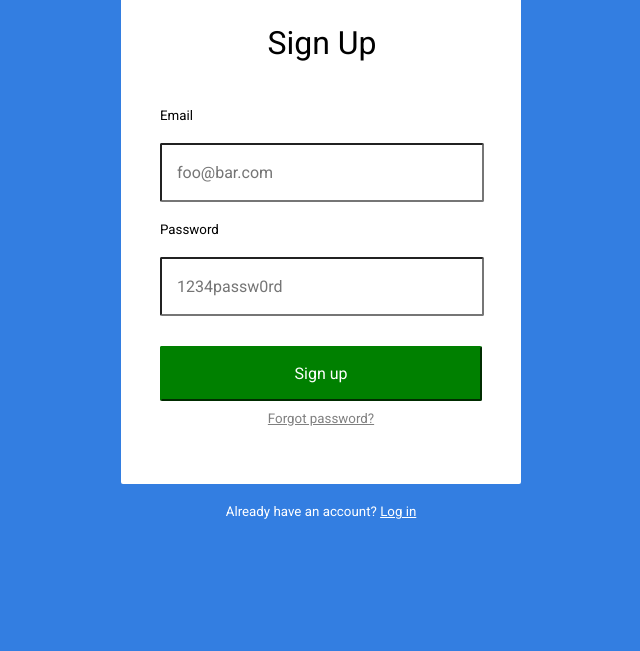
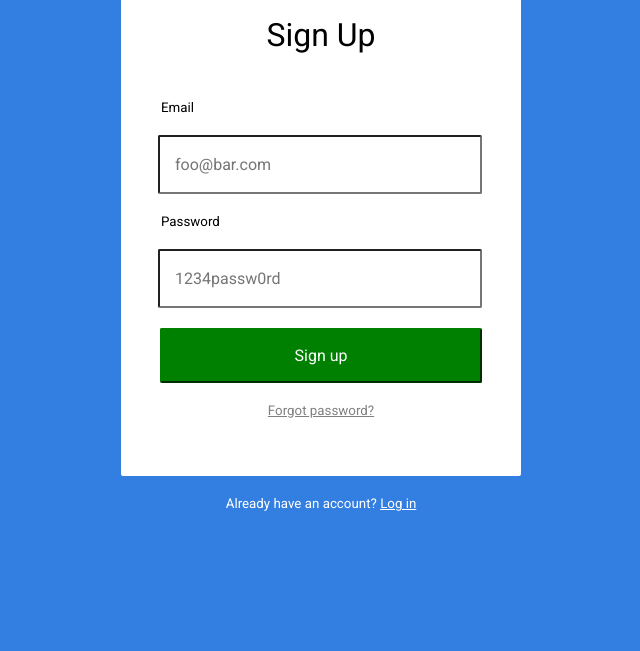
Before and after one commit to bosoxfan3/AnalogSea-Project, a plain HTML site: page index.html in a window 1280 px wide. Shown: the part 149-800 px from the top of the page, without its empty margins (319-959 px from the left). Drawn offline with Linux system fonts and the light colour scheme.

Commit message:
Updated after Alvin

```diff
--- a/index.html
+++ b/index.html
@@ -21,8 +21,8 @@
 
 				<label for="password">Password</label>
 				<input type="text" name="password" id="password" placeholder="1234passw0rd" required>
+				<button type="submit">Sign up</button>
 	</fieldset>
-				<button type="submit">Sign up</button>
 				<a href="/forgot-password/new">Forgot password?</a>
 </form>
 
--- a/main.css
+++ b/main.css
@@ -1,9 +1,12 @@
 * {
 	font-family: Roboto;
+	margin: 0px auto;
+/*	box-sizing: border-box; */
+
 }
-
 body {
 	background-color: #337EE1;
+
 }
 
 .logo {
@@ -40,7 +43,7 @@ fieldset {
 	padding-bottom: 20px;
 	font-size: 10pt;
 	text-align: left;
-	padding-left: 25px;
+	width: 320px;
 }
 
 .form-box input {
```
